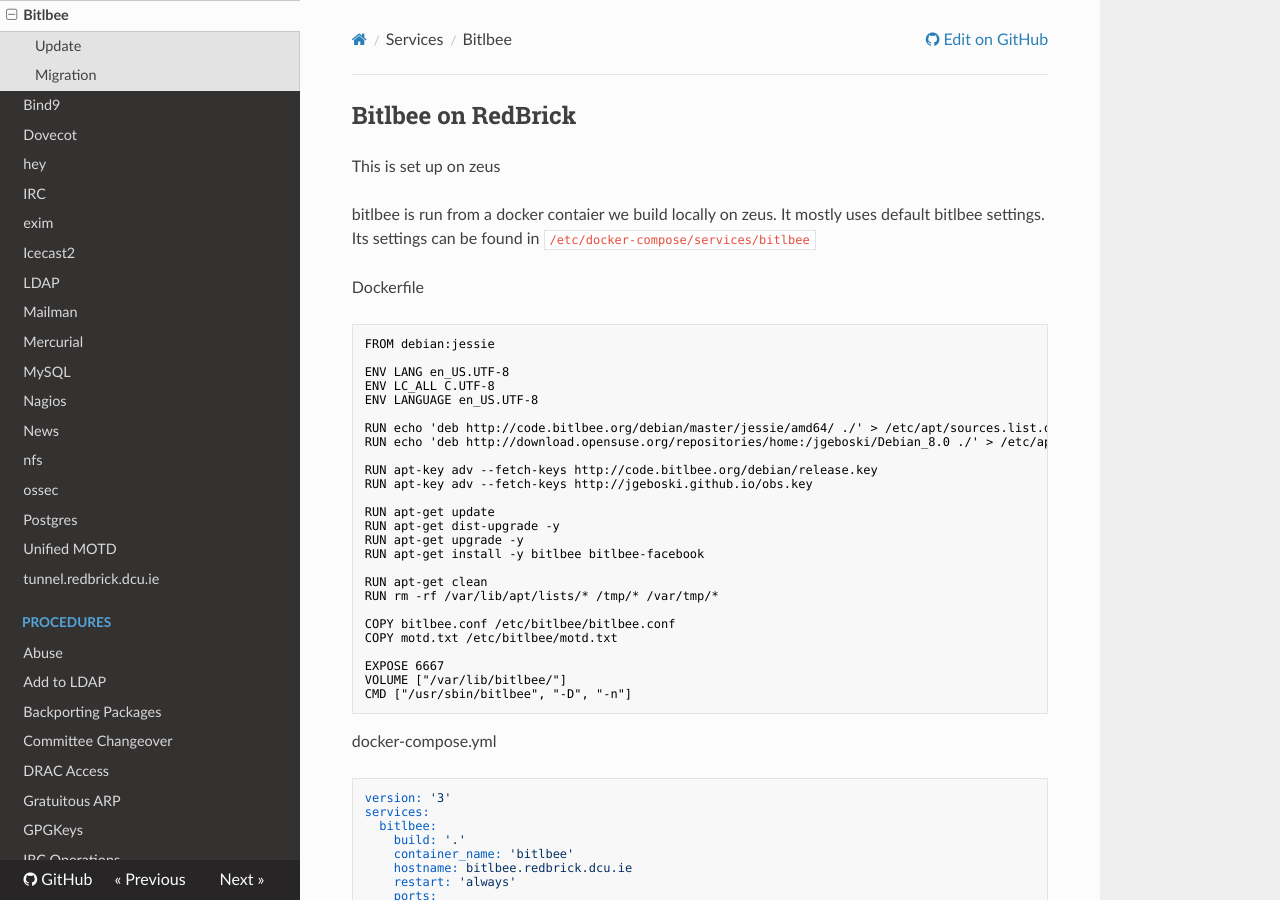
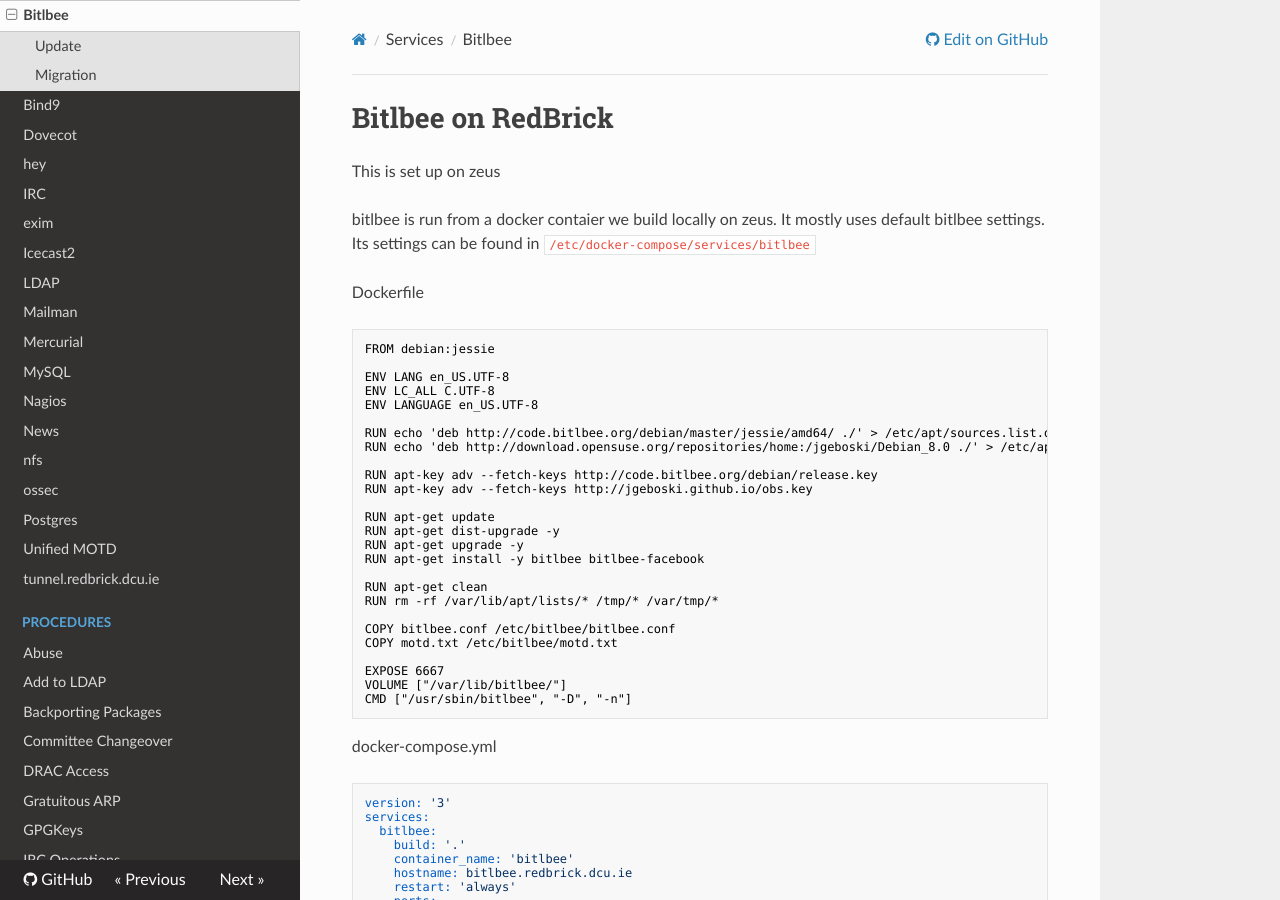
Before and after one commit to redbrick/docs-old, an MkDocs documentation site: the page built from docs/services/bitlbee.md, in a window 1280 px wide and 900 px high. Built offline with MkDocs 1.6.1, drawn with Linux system fonts in a browser that asks for light colours; nearby versions of some CDN libraries; old or Windows-style settings are respelled for this version of MkDocs.

````diff
--- a/docs/services/bitlbee.md
+++ b/docs/services/bitlbee.md
@@ -1,4 +1,4 @@
-## Bitlbee on RedBrick
+# Bitlbee on RedBrick
 
 This is set up on zeus
 
@@ -38,6 +38,7 @@ CMD ["/usr/sbin/bitlbee", "-D", "-n"]
 ```
 
 docker-compose.yml
+
 ```yaml
 version: '3'
 services:
@@ -63,7 +64,9 @@ DaemonInterface = 136.206.15.0
 DaemonPort = 6667
 MotdFile = /etc/bitlbee/motd.txt
 ```
+
 motd.txt
+
 ``` text
  ____          _ ____       _      _
 |  _ \ ___  __| | __ ) _ __(_) ___| | __
````
